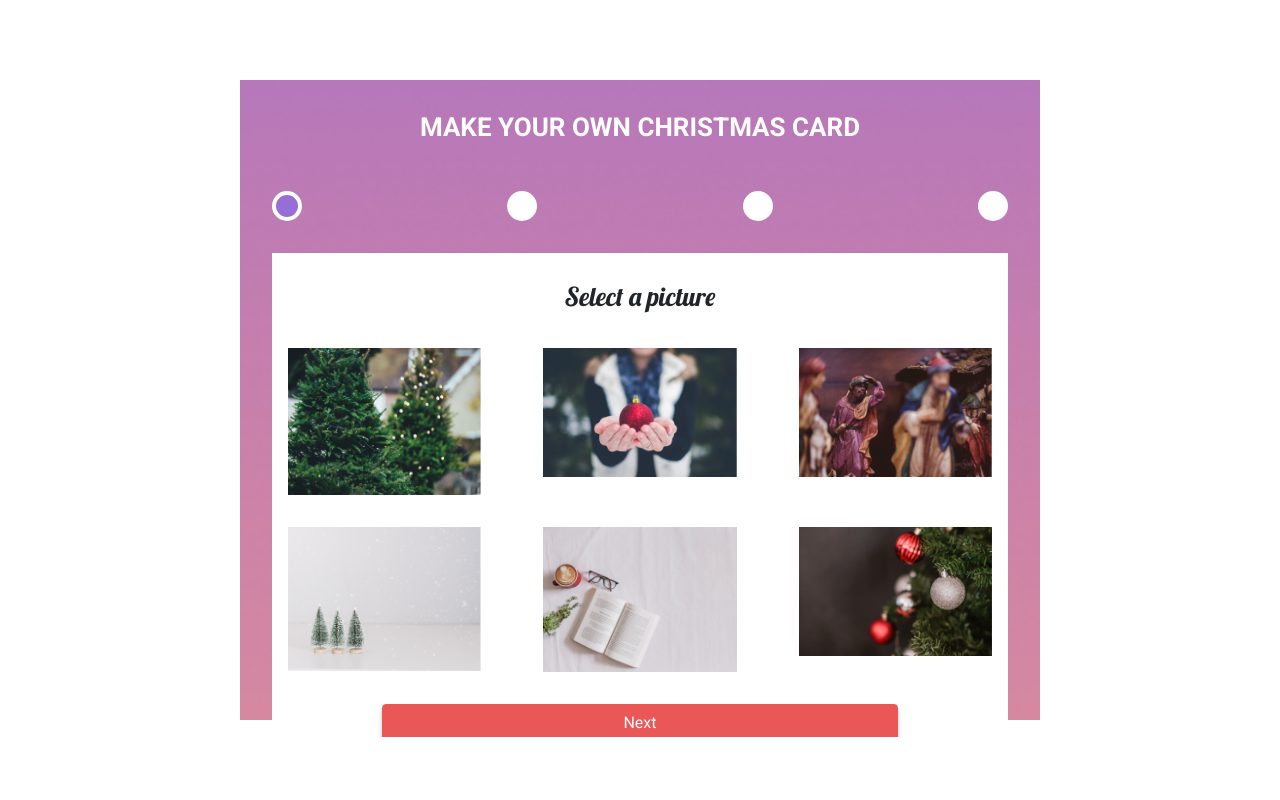
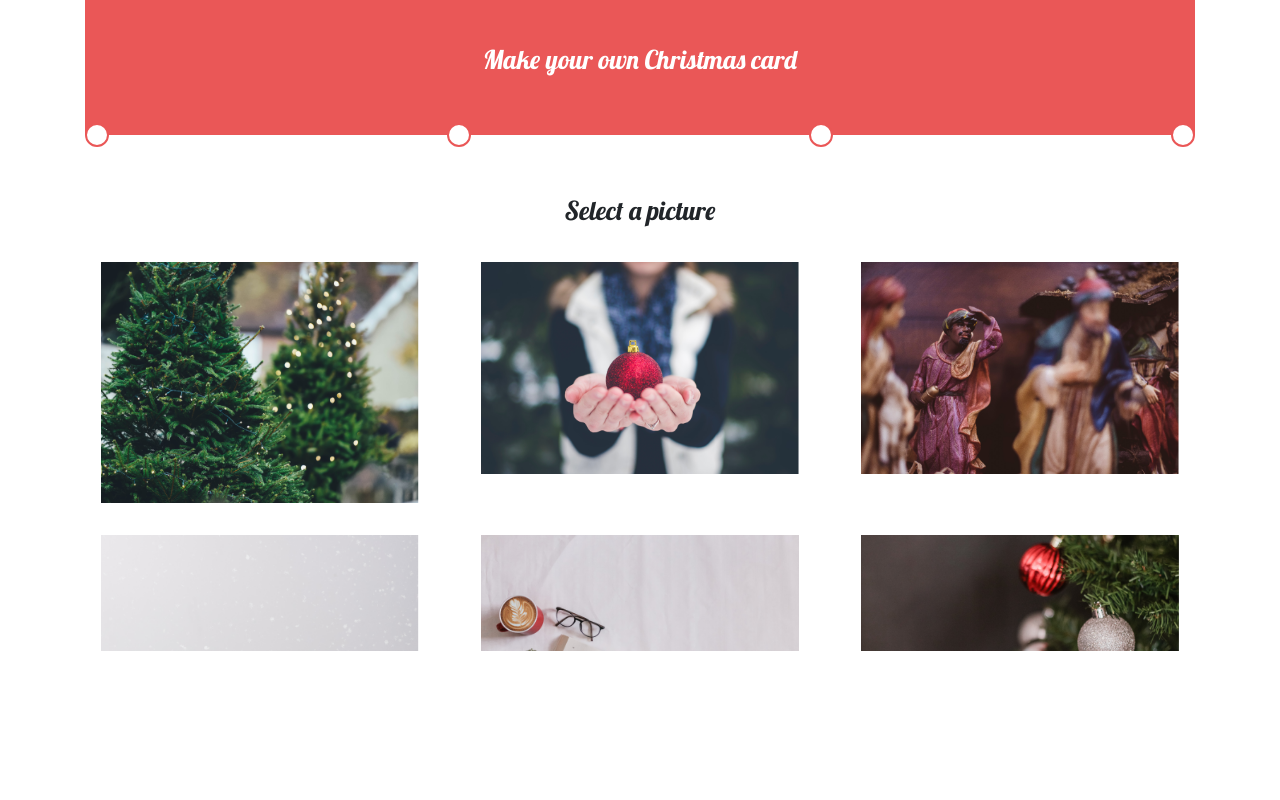
Before and after one commit to Atndesign/Wishmas, a plain HTML site: page index.html in a window 1280 px wide. Drawn offline with nearby package versions, Linux system fonts and the light colour scheme; files that its build step writes are made by us from their sources.

Commit message:
Remove bg and change h1

```diff
--- a/_dev/css/components/wrapper.scss
+++ b/_dev/css/components/wrapper.scss
@@ -1,19 +1,18 @@
 .wrapper{
-    background-image: url("/img/bg.png");
-    background-position: center;
-    background-repeat: no-repeat;
     height: 100vh;
     header{
+        position: relative;
+        background-color: $primary;
         h1{
             text-align: center;
             padding-top: $spacer * 2;
             margin-bottom: (48 / 16) * $spacer;
             color: $white;
-            text-transform: uppercase;
-            font-weight: 800;
             font-size: 26px;
+            font-family: $heading-font-family;
         }
         .progressState{
+            transform: translateY(12px);
             margin-bottom: $spacer * 2;
             .progressList{
                 padding-left: 0px;
@@ -21,13 +20,12 @@
                 display: flex;
                 justify-content: space-between;
                 .progressCircle{
-                    height: 30px;
-                    width: 30px;
+                    height: 24px;
+                    width: 24px;
                     border-radius: 100%;
-                    background: white;
+                    border: 2px solid $primary;
+                    background-color: white;
                     &.active{
-                        border: 4px solid white;
-                        background: $secondary;
                     }
                 }
             }
@@ -41,7 +39,6 @@
     overflow: hidden;
     .step-container{
         display: flex;
-        position: relative;
         height: 400px;
         right: 0;
     }
@@ -50,35 +47,7 @@
         min-width: 100%;
         max-width: 100%;
     }
-
 }
 
 @include media-breakpoint-up(lg) {
-    .appWrapper{
-        overflow-x: hidden;
-        overflow-y: initial;
-    }
-    .step-container{
-        display: flex;
-        position: relative;
-        height: 100%;
-        right: 0;
-    }
-    .custom-container{
-        padding-left: $spacer * 2;
-        padding-right: $spacer * 2;
-    }
-    body{
-        display: flex;
-        justify-content: center;
-        align-items: center;
-        height: 100vh;
-    }
-    .wrapper{
-        height: 80%;
-        width: 800px;
-        background-image: url("/img/bg.png");
-        background-size: 200%;
-        background-position: center;
-    }
 }
```
